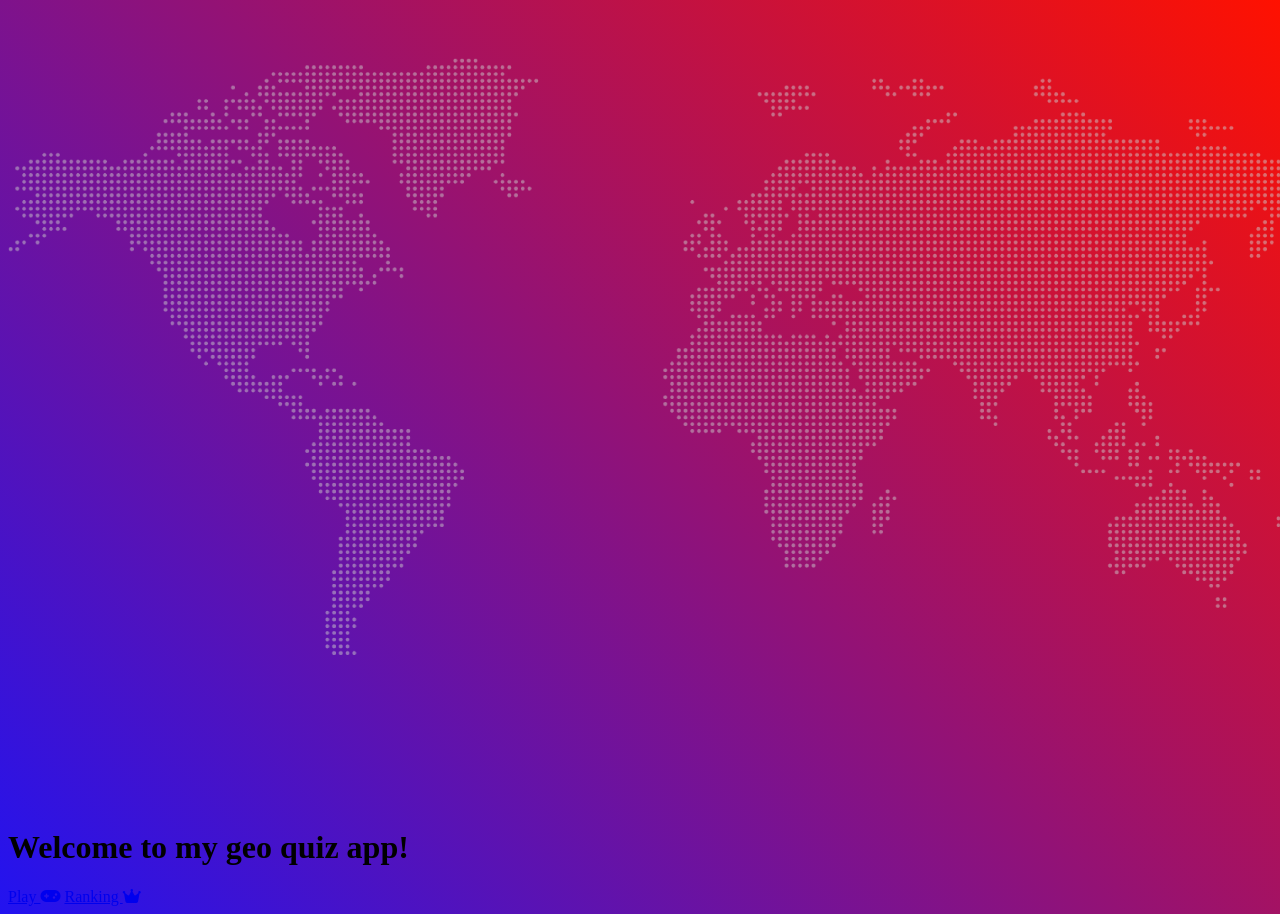
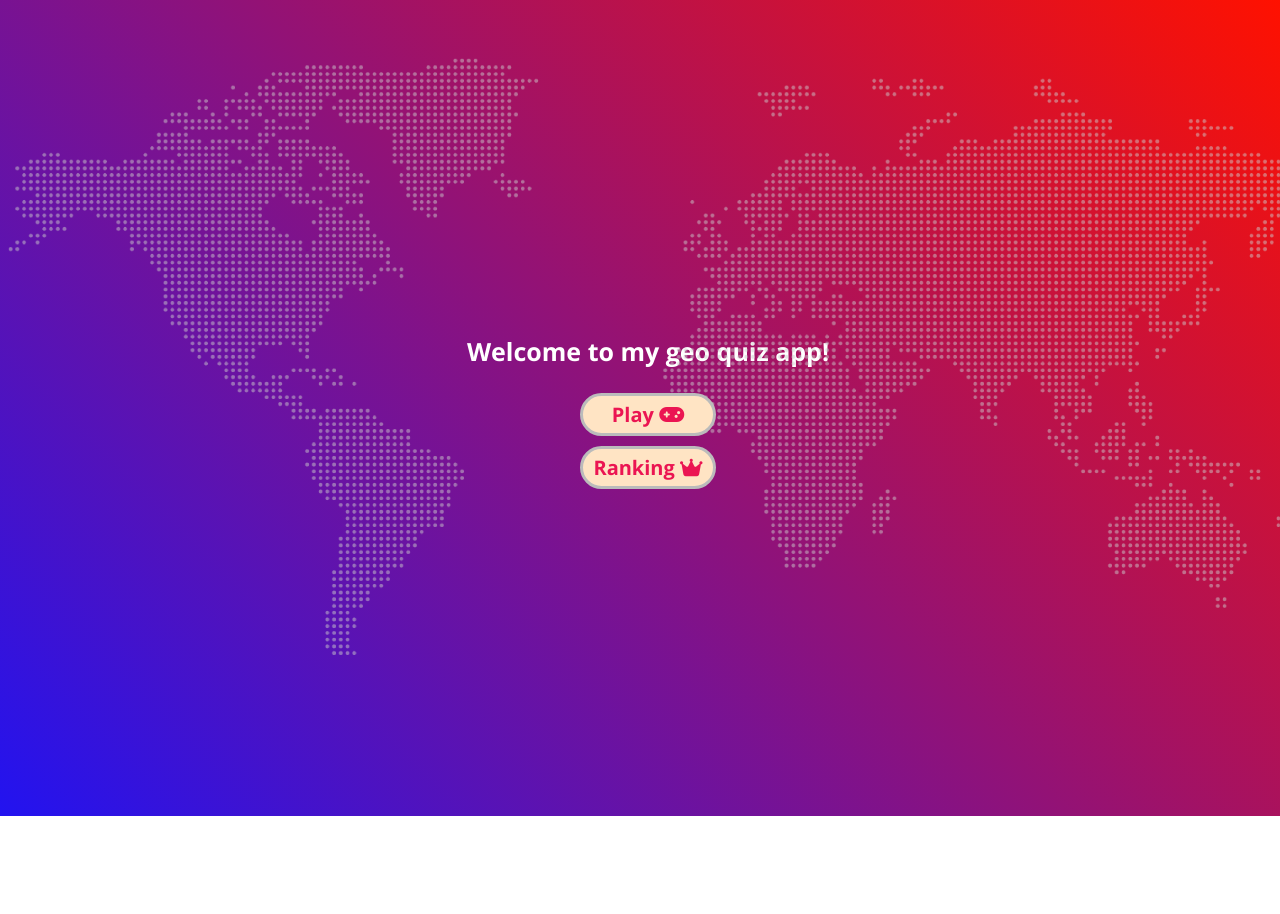
Before and after one commit to Bres-coder/Quiz, a plain HTML site: page index.html in a window 1280 px wide. Shown: the top 914 px of the page. After the commit the page ends 816 px from the top, so only its background shows below. Drawn offline with nearby package versions, Linux system fonts and the light colour scheme.

Commit message:
Update style.css

```diff
--- a/style.css
+++ b/style.css
@@ -1,23 +1,90 @@
-body{
+@import url('https://fonts.googleapis.com/css2?family=Josefin+Sans:wght@700&family=Open+Sans:ital,wght@0,300;0,500;0,700;1,300&display=swap');
+
+* {
+    font-family: 'Open Sans', sans-serif;
+}
+
+body {
     background: linear-gradient(45deg, rgb(34, 19, 240), rgb(255, 17, 0));
     overflow-y: hidden;
     overflow-x: hidden;
-    display:inline-block;
+    display: inline-block;
 }
 
-#container{
-position: relative;
-height: 800px;
+#container {
+    position: relative;
 
 }
-img{
+
+img {
     position: absolute;
     margin-top: 50px;
     justify-content: center center;
 }
-@media (max-width: 600px){
-    img{
+
+@media (max-width: 600px) {
+    img {
         margin-top: 50px;
         margin-left: -100px;
     }
+    #container2{
+    max-width: 350px;
+    margin-top: -100px !important;
+    display: flex;
+    justify-content: center;
+    align-items: center;
+    margin: 0 auto;
+    }
 }
+#container2 {
+    height: 100vh;
+    width: 100vw;
+    display: flex;
+    justify-content: center;
+    align-items: center;
+    margin: 0 auto;
+
+}
+
+h1 {
+    font-size: 25px;
+    color: white;
+    margin-bottom: 25px;
+}
+
+#home a {
+    margin-bottom: 10px;
+    text-decoration: none;
+}
+.flex-column{
+    display: flex;
+    flex-direction: column;
+}
+ .flex-center{
+     justify-content: center;
+     align-items: center;
+ }
+
+ .justify-center{
+     justify-content: center;
+}
+
+.text-center{
+    text-align: center;
+}
+.hidden{
+    display:none;
+}
+
+.btn{
+    font-size: 20px;
+    font-weight: 700;
+    padding: 5px;
+    width: 120px;
+    text-align: center;
+    color: #eb1552;
+    background-color: bisque;
+    border-radius: 30px;
+    border: 3px solid #bbbbbb;
+    z-index: 9999;
+}
```
